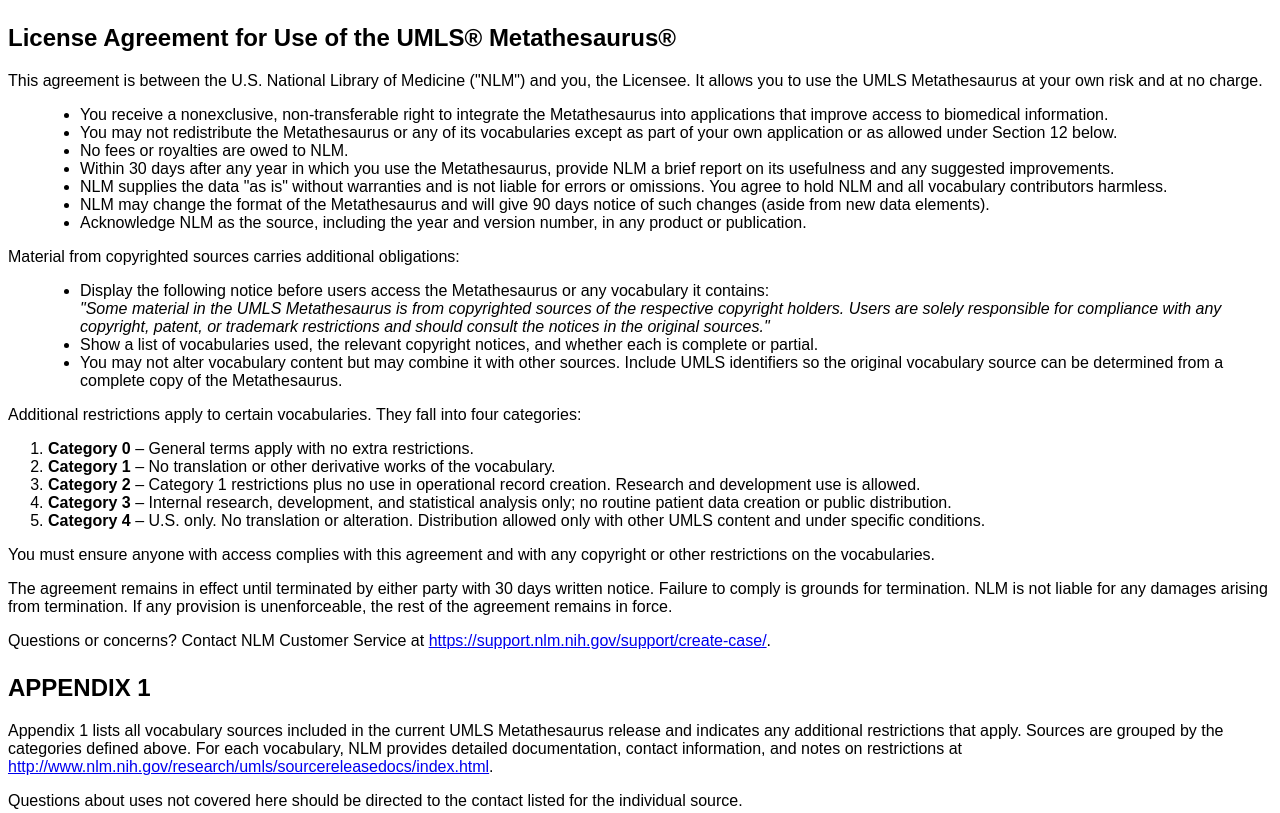
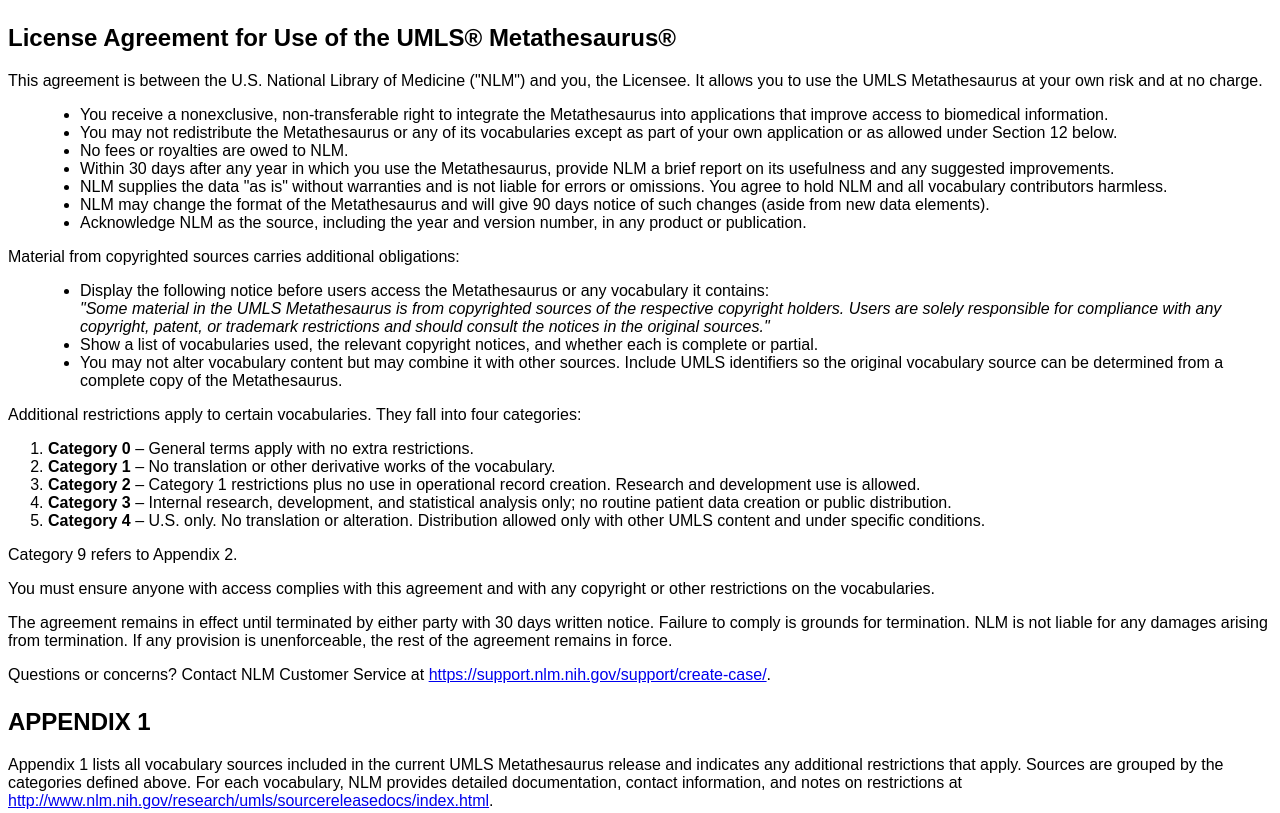
Before and after one commit to davidanderson3/umls-2, a plain HTML site: page license/licenseText.html in a window 1280 px wide. Shown: the top 813 px of the page. Drawn offline with Linux system fonts and the light colour scheme.

Commit message:
Update license with category 9 appendix reference

```diff
--- a/license/licenseText.html
+++ b/license/licenseText.html
@@ -37,6 +37,7 @@
   <li><strong>Category 3</strong> &ndash; Internal research, development, and statistical analysis only; no routine patient data creation or public distribution.</li>
   <li><strong>Category 4</strong> &ndash; U.S.&nbsp;only. No translation or alteration. Distribution allowed only with other UMLS content and under specific conditions.</li>
 </ol>
+<p>Category 9 refers to Appendix&nbsp;2.</p>
 <p>You must ensure anyone with access complies with this agreement and with any copyright or other restrictions on the vocabularies.</p>
 <p>The agreement remains in effect until terminated by either party with 30 days written notice. Failure to comply is grounds for termination. NLM is not liable for any damages arising from termination. If any provision is unenforceable, the rest of the agreement remains in force.</p>
 <p>Questions or concerns? Contact NLM Customer Service at <a href="https://support.nlm.nih.gov/support/create-case/">https://support.nlm.nih.gov/support/create-case/</a>.</p>
```
